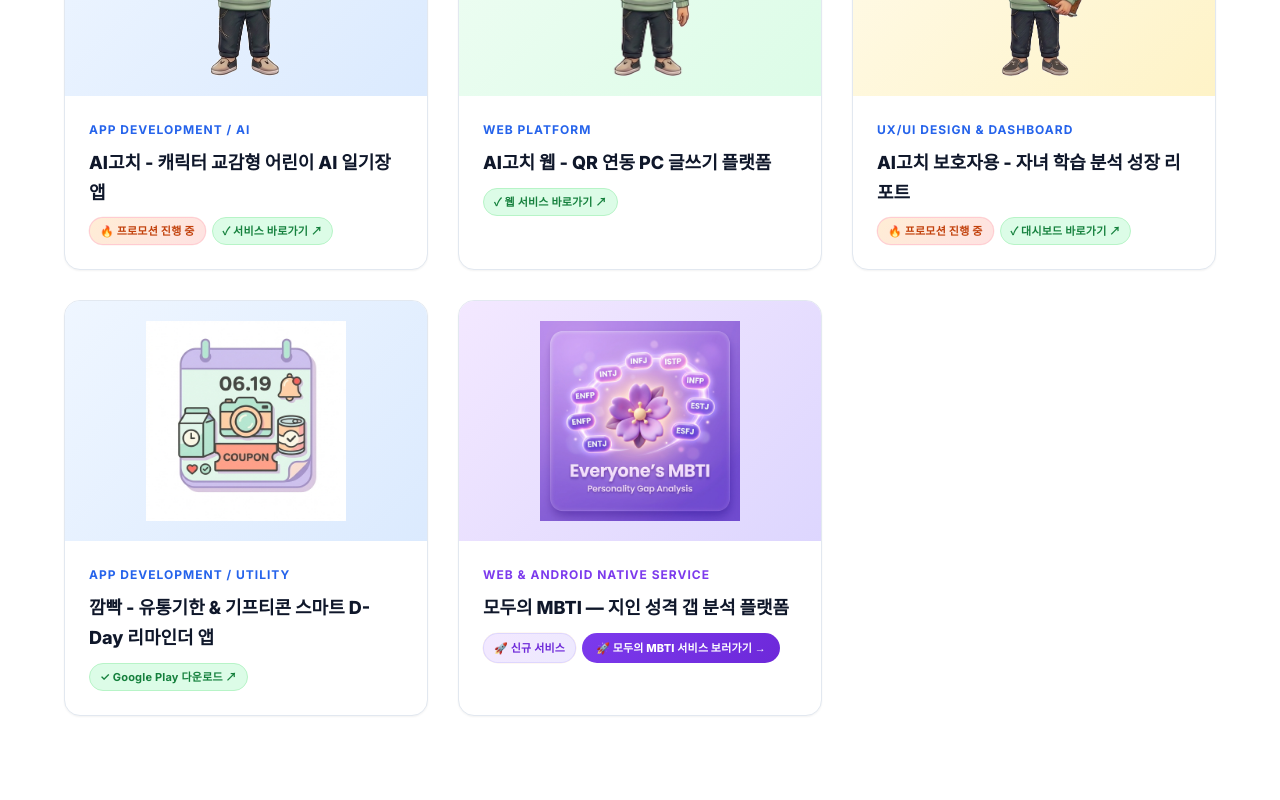
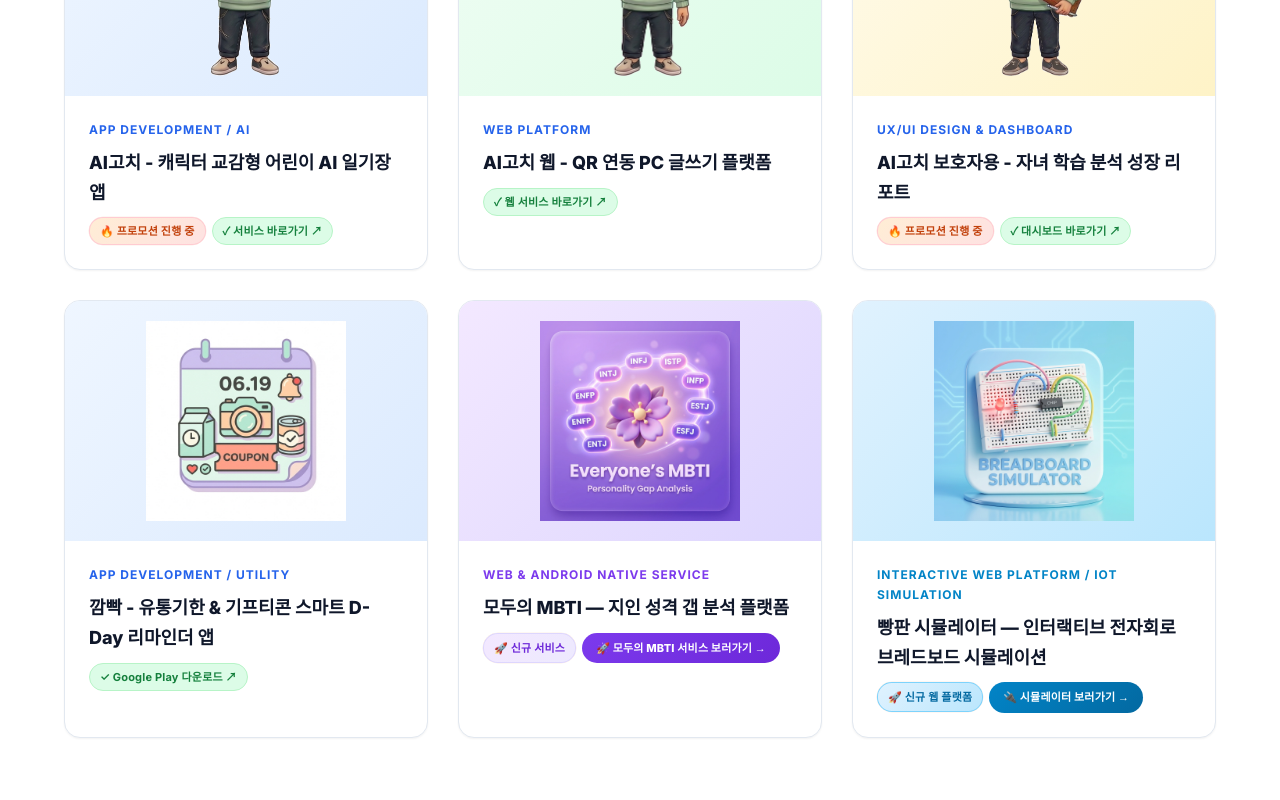
Before and after one commit to acoustjk/JK_Hompage, a plain HTML site: page index.html in a window 1280 px wide. Shown: the part 2063-2863 px from the top of the page. Drawn offline with Linux system fonts and the light colour scheme.

Commit message:
feat: add Breadboard Simulator portfolio item and direct link

```diff
--- a/index.html
+++ b/index.html
@@ -217,6 +217,24 @@
             </div>
           </div>
         </div>
+
+        <!-- Item 6 (Breadboard Simulator) -->
+        <div class="portfolio-card" data-category="dev" data-project-id="6">
+          <div class="portfolio-img-box">
+            <div class="portfolio-overlay">
+              <span class="btn-view-project"><i class="fa-solid fa-plus"></i></span>
+            </div>
+            <img src="assets/breadboard_icon.png" alt="빵판 시뮬레이터" class="portfolio-img" style="width: 100%; height: 100%; object-fit: contain; padding: 20px; background: linear-gradient(135deg, #e0f2fe 0%, #bae6fd 100%);">
+          </div>
+          <div class="portfolio-info">
+            <span class="portfolio-cat" style="color: #0284c7;">Interactive Web Platform / IoT Simulation</span>
+            <h3 class="portfolio-card-title">빵판 시뮬레이터 — 인터랙티브 전자회로 브레드보드 시뮬레이션</h3>
+            <div class="portfolio-badges">
+              <span class="status-badge promo" style="background: linear-gradient(135deg, #e0f2fe 0%, #bae6fd 100%); color: #0369a1; border-color: #7dd3fc;">🚀 신규 웹 플랫폼</span>
+              <a href="https://breadboard.company-jk.com" target="_blank" rel="noopener noreferrer" class="status-badge live direct-link" style="background: linear-gradient(135deg, #0284c7, #0369a1); color: #ffffff; border: none; padding: 6px 14px; font-weight: 800; text-decoration: none;">🔌 시뮬레이터 보러가기 &rarr;</a>
+            </div>
+          </div>
+        </div>
       </div>
     </div>
   </section>
--- a/js/main.js
+++ b/js/main.js
@@ -213,6 +213,19 @@ document.addEventListener('DOMContentLoaded', () => {
       downloadUrl: "https://company-jk.com/mbti/",
       storeLabel: "🚀 모두의 MBTI 서비스 보러가기",
       qrData: "https://company-jk.com/mbti/"
+    },
+    6: {
+      title: "빵판 시뮬레이터 — 인터랙티브 전자회로 브레드보드 시뮬레이션",
+      category: "Interactive Web Platform / IoT Simulation",
+      client: "제이케이 자체 서비스",
+      date: "서비스 운영 중 (Web Platform)",
+      tags: ["Web Canvas / Audio", "Circuit Logic Engine", "HTML5 / JavaScript", "Interactive UI/UX", "Hardware Simulation"],
+      imgSrc: "assets/breadboard_icon.png",
+      bgGrad: "linear-gradient(135deg, #e0f2fe 0%, #bae6fd 100%)",
+      description: "웹 브라우저 상에서 가상의 브레드보드(빵판)에 저항, LED, 스위치, IC 칩 등 전자 부품을 직접 배선하고 실시간 회로 동작을 시뮬레이션할 수 있는 교육 및 프로토타이핑용 인터랙티브 웹 플랫폼입니다.",
+      downloadUrl: "https://breadboard.company-jk.com",
+      storeLabel: "🔌 빵판 시뮬레이터 보러가기",
+      qrData: "https://breadboard.company-jk.com"
     }
   };
 
```
Also changed, not shown: assets/breadboard_icon.png (added).
